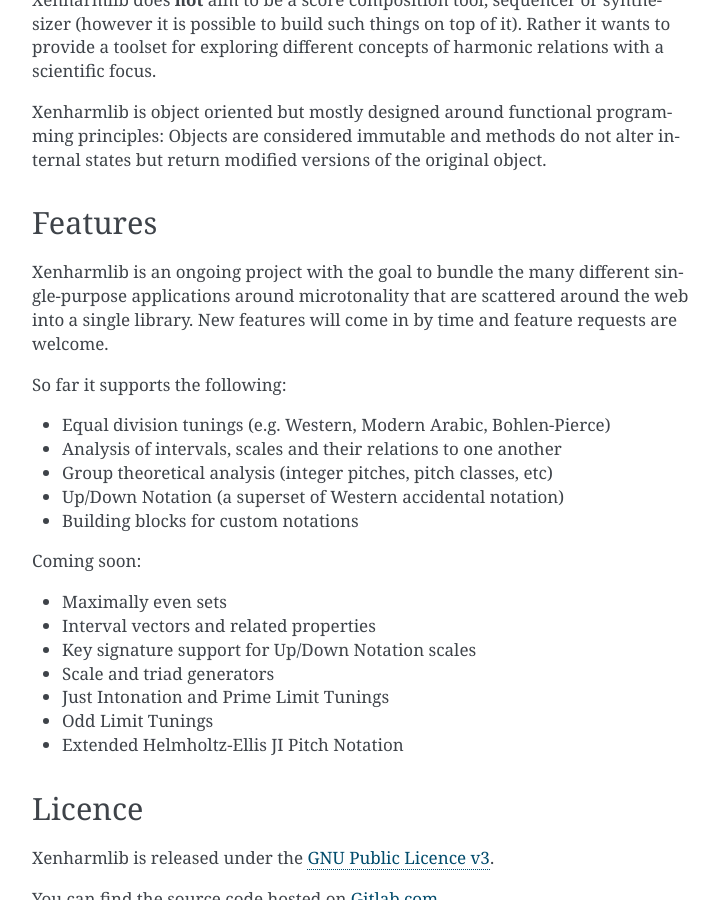
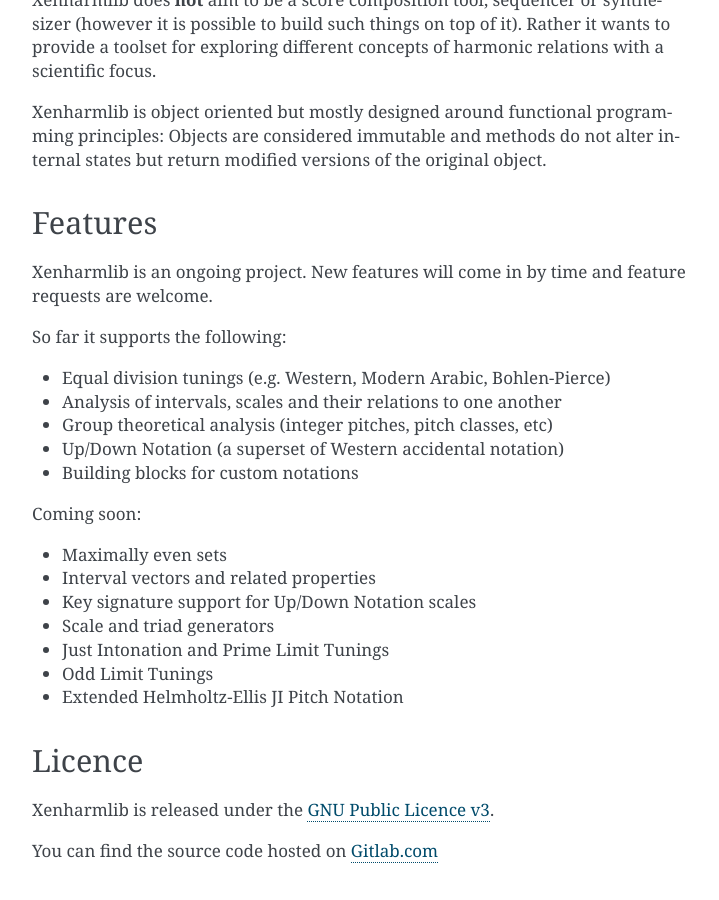
Before and after one commit to retooth2/xenharmlib, a Sphinx documentation site: the page built from doc/index.rst, in a window 1280 px wide and 900 px high, scrolled down 2025 px. Shown: the whole window, without its empty margins (388-1107 px from the left). Built offline with Sphinx 7.4.7, drawn with Linux system fonts in a browser that asks for light colours; pages that are not in the unit, such as notebooks, are missing from menus.

Commit message:
chore(doc): A little bit more modesty

```diff
--- a/doc/index.rst
+++ b/doc/index.rst
@@ -134,10 +134,8 @@
 Features
 ---------------
 
-Xenharmlib is an ongoing project with the goal to bundle the many
-different single-purpose applications around microtonality that
-are scattered around the web into a single library. New features
-will come in by time and feature requests are welcome.
+Xenharmlib is an ongoing project. New features will come in by time and
+feature requests are welcome.
 
 So far it supports the following:
 
```
